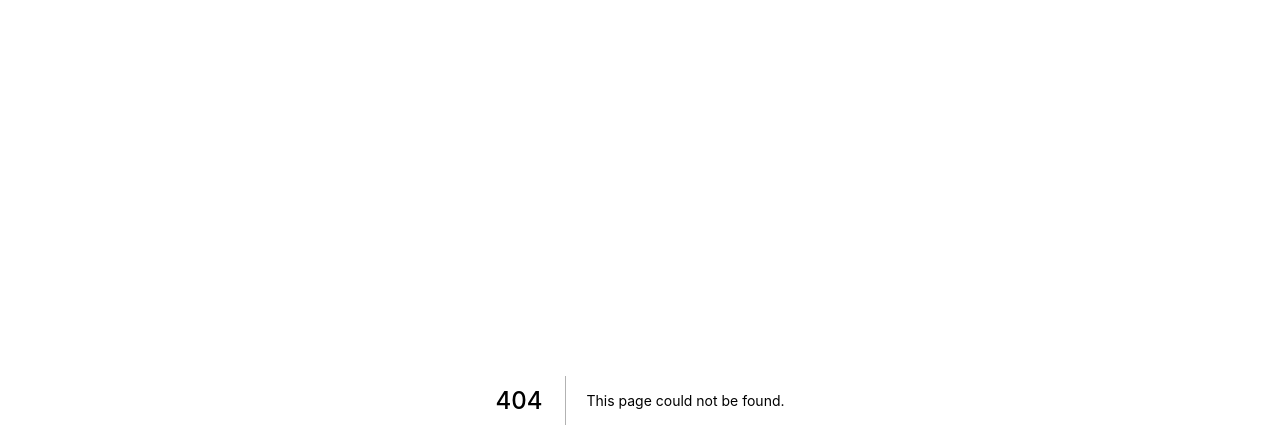
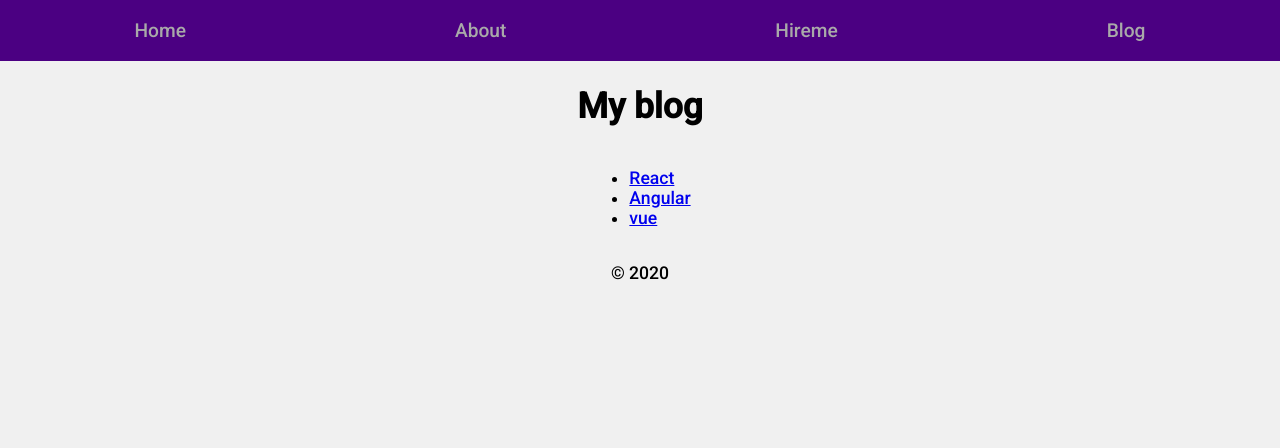
Before and after one commit to hiyashikyuri/next-portfolio, a Next.js app: page /blog in a window 1280 px wide. Before the commit this address had no page. Shown: the top 448 px of the page. Built offline with nearby package versions, Linux system fonts and the light colour scheme; a small style sheet from the web is missing.

Commit message:
blogの追加

```diff
--- a/components/Layout.tsx
+++ b/components/Layout.tsx
@@ -6,7 +6,7 @@
 Router.onRouteChangeStart = url => {
     console.log(url);
     NProgress.start();
-}
+};
 
 Router.onRouteChangeComplete = () => NProgress.done();
 
@@ -17,12 +17,12 @@
         <Head>
             <title></title>
             <link/>
-
         </Head>
         <header>
             <Link href="/"><a>Home</a></Link>
             <Link href="/about"><a>About</a></Link>
             <Link href="/hireme"><a>Hireme</a></Link>
+            <Link href="/blog"><a>Blog</a></Link>
         </header>
         <h1>{ title }</h1>
         { children }
--- /dev/null
+++ b/pages/blog.tsx
@@ -0,0 +1,22 @@
+import Layout from '../components/Layout';
+import Link from "next/link";
+
+
+
+const PostLink = ({ title, slug }) => (
+    <li>
+        <Link as={ `/${slug}` } href={ `/post?title=${ title }` }>
+            <a>{ title }</a>
+        </Link>
+    </li>
+);
+
+export default () => (
+    <Layout title="My blog">
+        <ul>
+            <PostLink slug="react-post" title='React'/>
+            <PostLink slug="Angular-post" title='Angular'/>
+            <PostLink slug="vue-post" title='vue'/>
+        </ul>
+    </Layout>
+)
```
Also changed, not shown: pages/post.tsx (added, +18 -0 lines).
